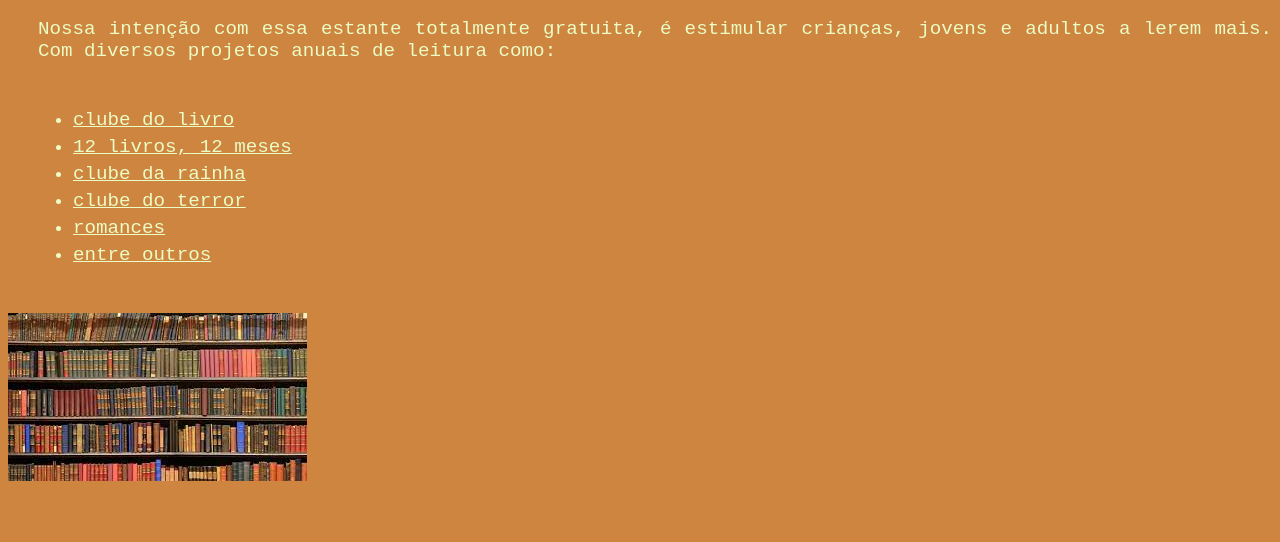
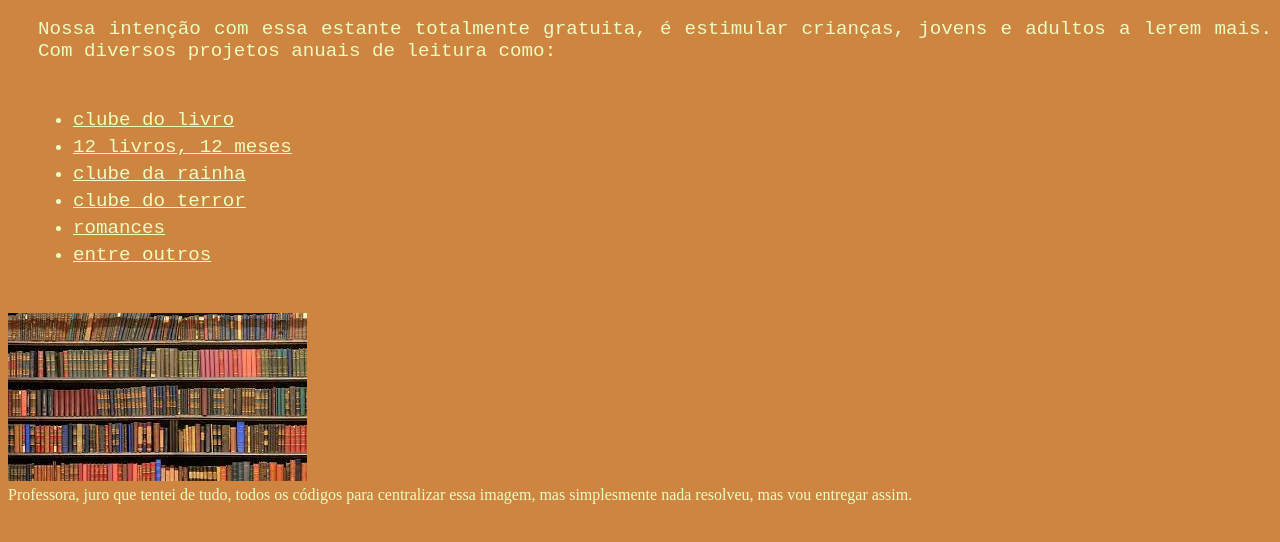
Before and after one commit to perdigotoshow/empreendedorismo, a plain HTML site: page estante.html in a window 1280 px wide. Shown: the part 108-650 px from the top of the page. Drawn offline with Linux system fonts and the light colour scheme.

Commit message:
Add files via upload

```diff
--- a/estante.css
+++ b/estante.css
@@ -31,9 +31,12 @@ p2 {
     font-family: 'Courier New', Courier, monospace;
     font-size: larger;
     text-decoration: underline;
-
 }
 
- .estante{
-    position: relative;
-}
+ p3{
+    line-height: 27px;
+    display: flex;
+    justify-content: left;
+    text-align: right ;
+    size: 500px;
+ }
--- a/estante.html
+++ b/estante.html
@@ -17,11 +17,14 @@
     </ul>
 
 </P2>
-
 </body>
-
 <header>
 
-    <img  src="estante.jpeg" >
+        <img class="centro" src="./estante.jpeg"> </img>
 
 </header>
+
+<p3>
+    Professora, juro que tentei de tudo, todos os códigos para centralizar essa imagem, mas simplesmente
+    nada resolveu, mas vou entregar assim.
+</p3>
```
